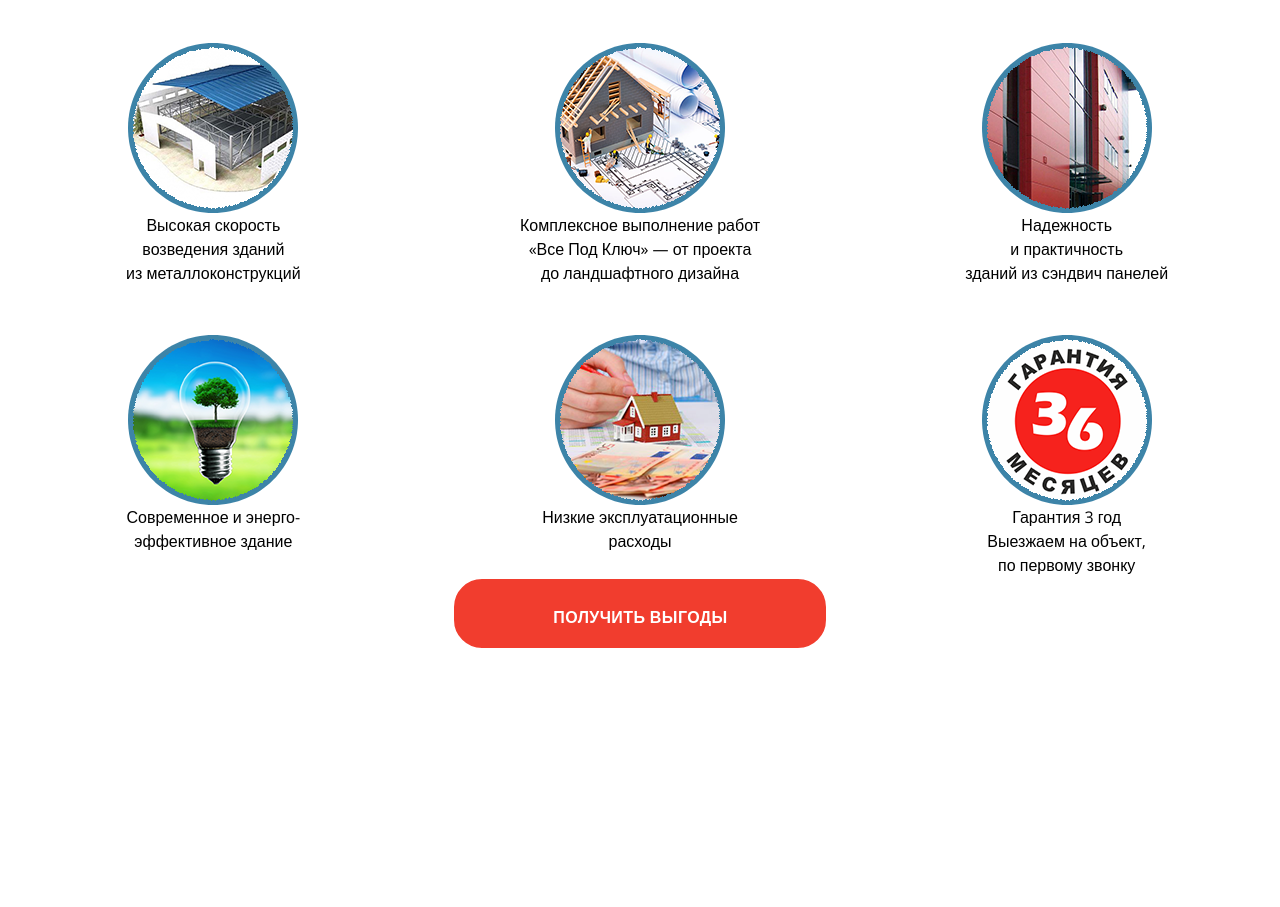
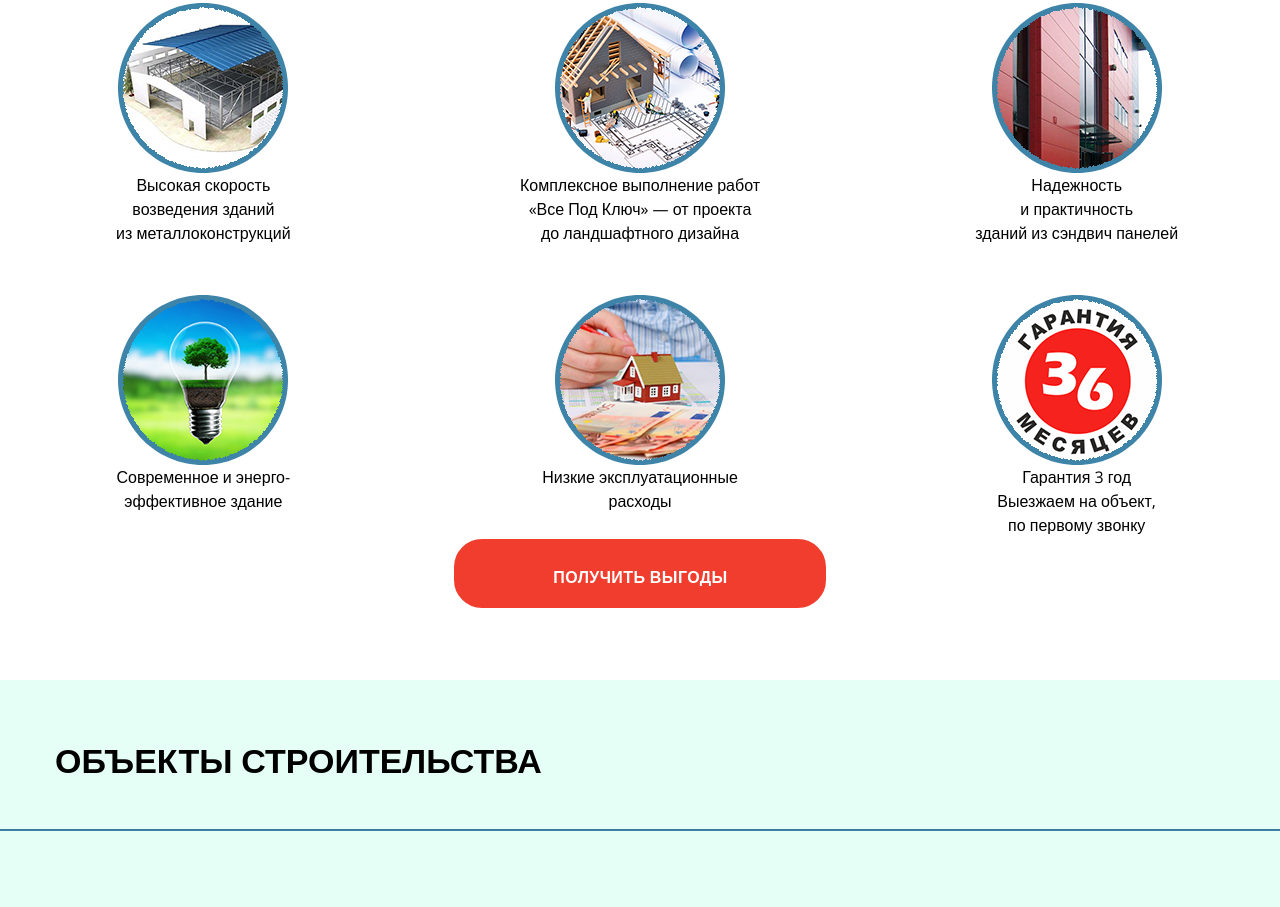
Before and after one commit to coatceatl/lp-master, a plain HTML site: page index.html in a window 1280 px wide. Shown: the part 1324-2231 px from the top of the page. Before the commit the page ends 2044 px from the top, so only its background shows below. Drawn offline with nearby package versions, Linux system fonts and the light colour scheme.

Commit message:
added block examples

```diff
--- a/index.html
+++ b/index.html
@@ -121,6 +121,17 @@
         </div>
       </div>
     </section>
+
+    <section class='examples'>
+      <div class='container-fluid'>
+        <div class='row'>
+          <div class='col-12'>
+            <h2 class='title'>Объекты строительства</h2>
+          </div>
+        </div>
+        <hr>
+      </div>
+    </section>
     </main>
 
   <script src="https://code.jquery.com/jquery-3.3.1.slim.min.js" integrity="sha384-q8i/X+965DzO0rT7abK41JStQIAqVgRVzpbzo5smXKp4YfRvH+8abtTE1Pi6jizo" crossorigin="anonymous"></script>
--- a/style.css
+++ b/style.css
@@ -1,6 +1,9 @@
 body {
   font-family: 'Open Sans', sans-serif;
   color: #000;
+}
+.container-fluid {
+  padding: 0 !important;
 }
 ul {
   padding: 0;
@@ -110,3 +113,13 @@ ul {
 .red-middle {
   padding: 26px 98px 19px 99px;
 }
+
+/* examples */
+.examples {
+  background-color: #e5fff7;
+  padding: 60px 0;
+}
+hr {
+  height: 1px;
+  background-color: #3d84a8;
+}
```
